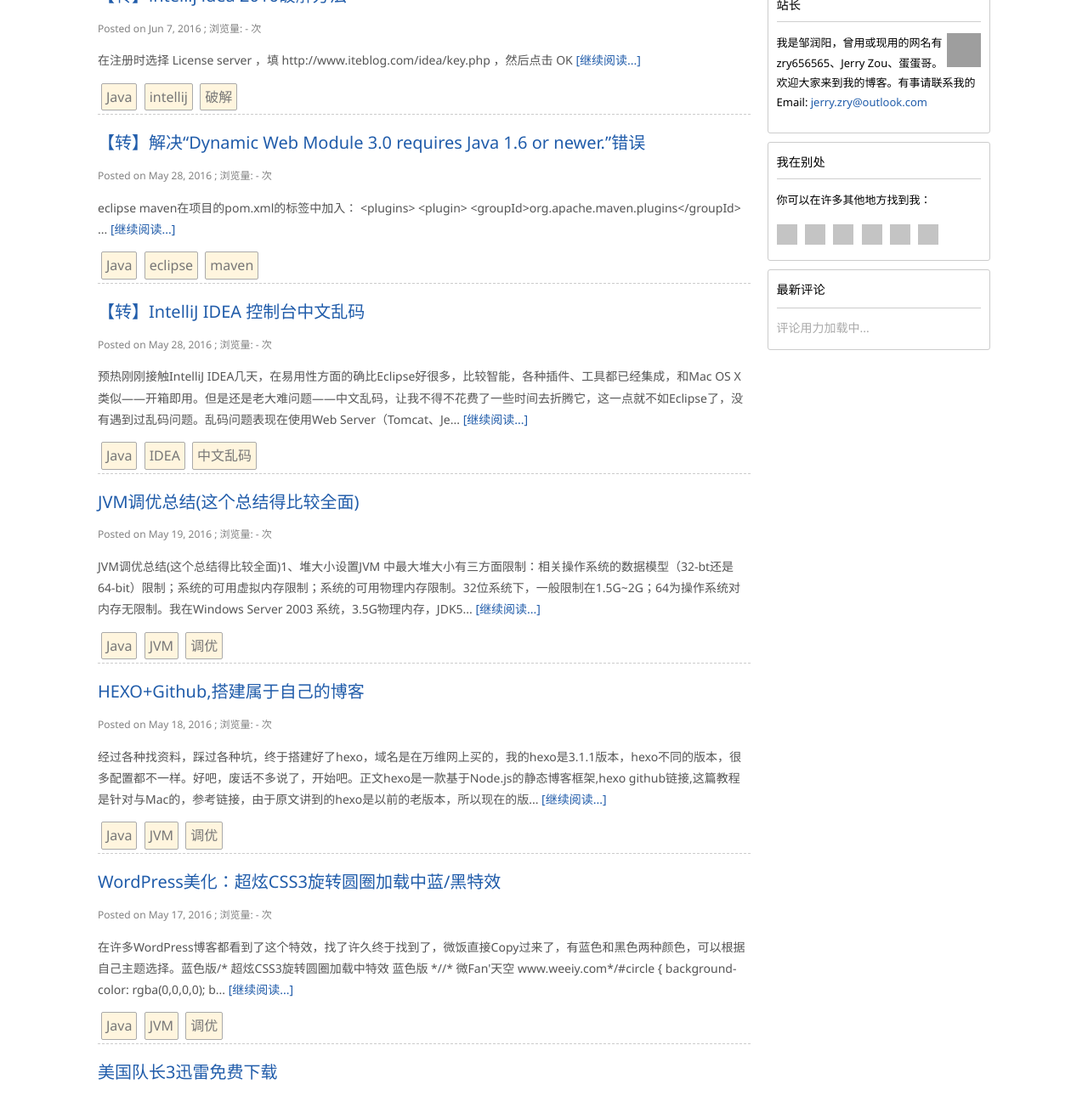
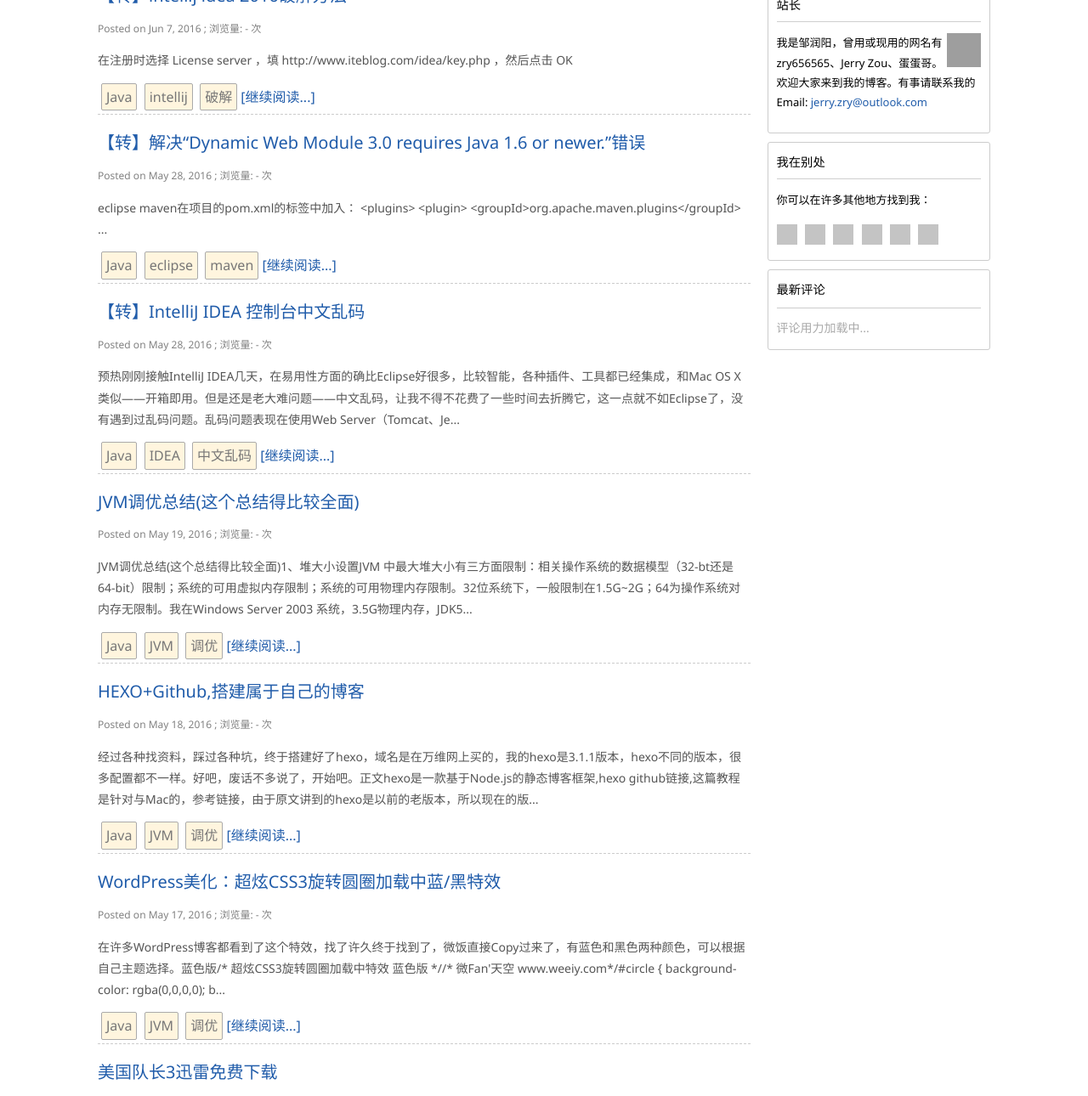
Before and after one commit to CodeSuits/CodeSuits, a Jekyll site: the page built from index.html, in a window 1280 px wide and 1400 px high, cut to the strip 110-1400 px from the top of the window. Shown: the whole strip at 85% size. Built offline with Jekyll 4.4.1, drawn with Linux system fonts in a browser that asks for light colours; the list of posts is cut into pages by our own code; comment, search, counter and statistics services are not loaded; grey boxes are pictures that could not be loaded.

Commit message:
no message

```diff
--- a/index.html
+++ b/index.html
@@ -12,10 +12,11 @@ sidePart: true
         <p class="post-date">Posted on {{ post.date | date: "%b %-d, %Y" }} ;
             浏览量: <span data-hk-page="{{ post.url | prepend: site.url }}"> - </span>次
         </p>
-        <p class="post-description">{{ post.content | strip_html | strip_newlines | truncate:170 }} <a class="post-link2" href="{{ post.url | prepend: site.baseurl }}">[继续阅读...]</a></p>
+        <p class="post-description">{{ post.content | strip_html | strip_newlines | truncate:170 }} </p>
         {% for label in post.labels %}
           <a href="{{ site.baseurl }}/all-articles/?label={{ label }}"><span class="post-label">{{ label }}</span></a>
         {% endfor %}
+        <a class="post-link2" href="{{ post.url | prepend: site.baseurl }}">[继续阅读...]</a>
       </li>
       {% endif %}
     {% endfor %}
```
